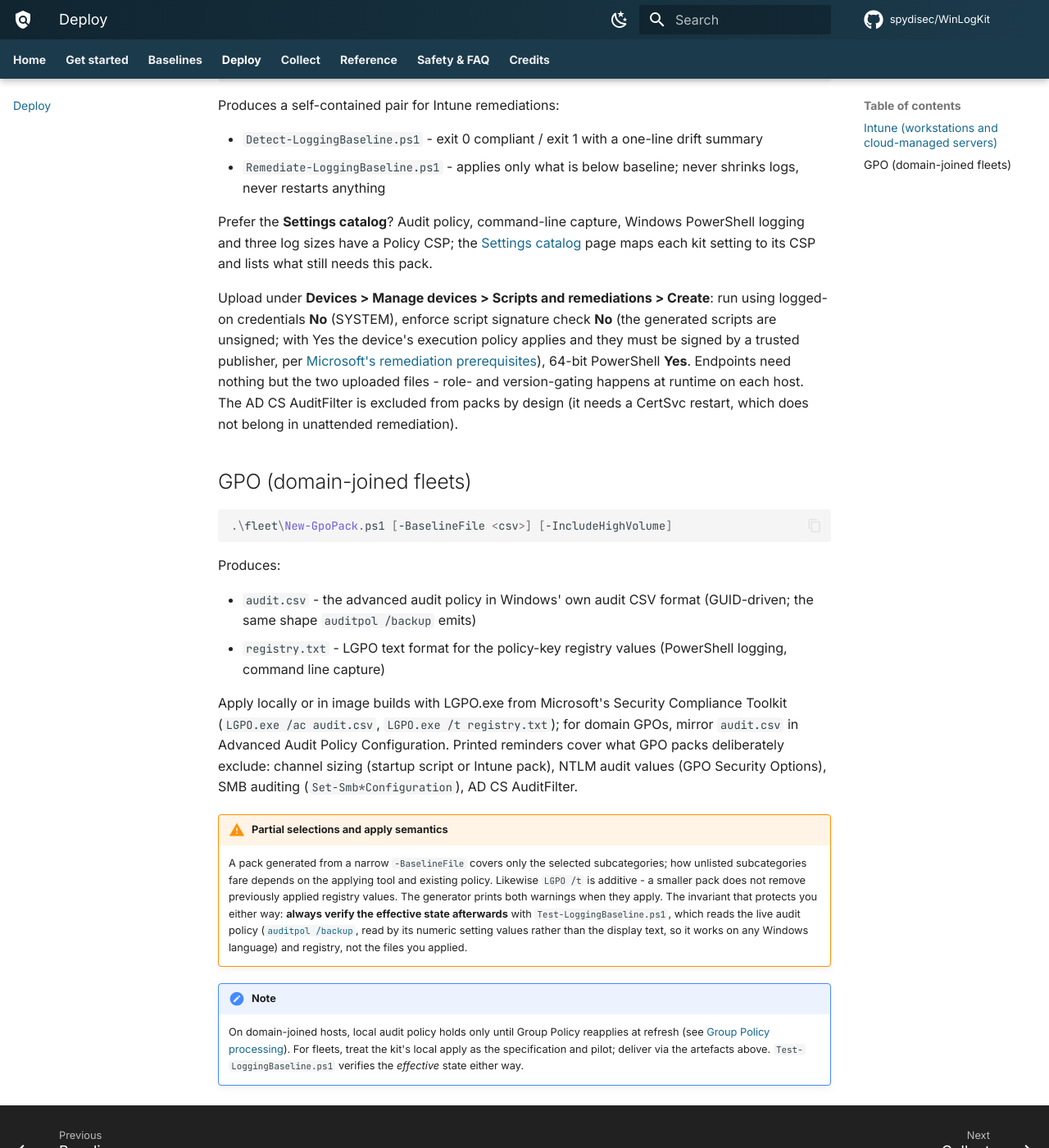
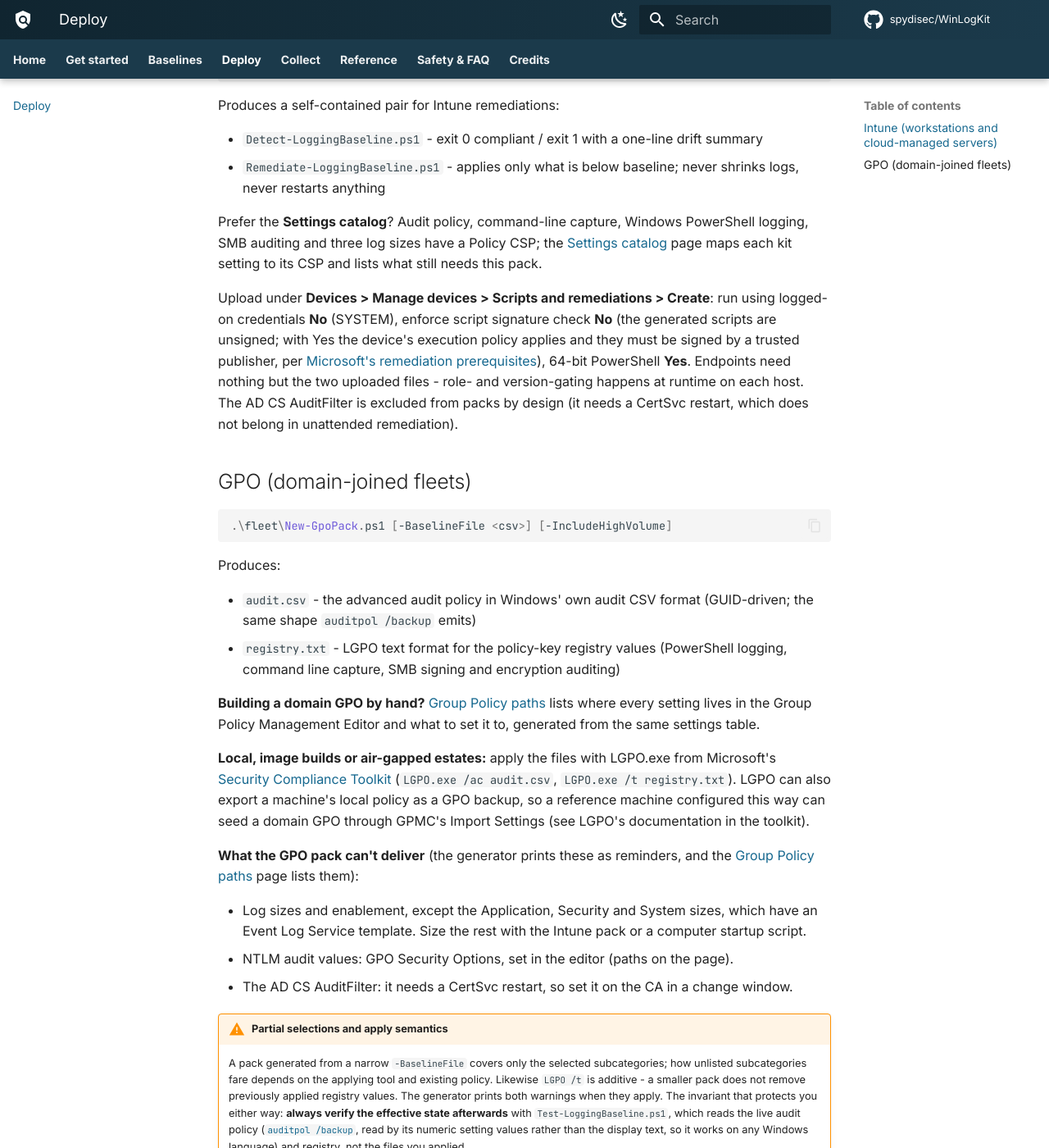
Before and after one commit to spydisec/WinLogKit, an MkDocs documentation site: the page built from docs/deployment.md, in a window 1280 px wide and 1400 px high, scrolled down 531 px. Shown: the whole window at 82% size. Built offline with MkDocs 1.6.1 and Material for MkDocs 9.7.7, drawn with Linux system fonts in a browser that asks for light colours; comment, search, counter and statistics services are not loaded.

Commit message:
Group Policy paths for every setting; SMB auditing in the GPO pack (#48) (#62)
A second generated page (Reference > Group Policy paths) lists where each
kit setting lives in a GPO and what to set it to, plus what Group Policy
can't deliver. It comes from the same curated map as the Settings catalog
page: tools\csp-map.psd1 becomes tools\policy-map.psd1 (CSP and Group
Policy per item) and Export-CspTable.ps1 becomes Export-PolicyTables.ps1
(both pages).

SMB signing/encryption auditing has Group Policy (Network > Lanman Server
/ Workstation) and CSPs (LanmanServer / LanmanWorkstation) on Windows 11
24H2 and Server 2025, so the Settings catalog page no longer lists it as
having no CSP, and the GPO pack's registry.txt now carries its policy
values.

Co-authored-by: Claude Opus 5.5 <noreply@anthropic.com>

```diff
--- a/docs/deployment.md
+++ b/docs/deployment.md
@@ -27,7 +27,8 @@ Produces a self-contained pair for Intune remediations:
   never shrinks logs, never restarts anything
 
 Prefer the **Settings catalog**? Audit policy, command-line capture,
-Windows PowerShell logging and three log sizes have a Policy CSP; the
+Windows PowerShell logging, SMB auditing and three log sizes have a
+Policy CSP; the
 [Settings catalog](intune-csp.md) page maps each kit setting to its CSP
 and lists what still needs this pack.
 
@@ -53,14 +54,31 @@ Produces:
 - `audit.csv` - the advanced audit policy in Windows' own audit CSV format
   (GUID-driven; the same shape `auditpol /backup` emits)
 - `registry.txt` - LGPO text format for the policy-key registry values
-  (PowerShell logging, command line capture)
+  (PowerShell logging, command line capture, SMB signing and encryption
+  auditing)
 
-Apply locally or in image builds with LGPO.exe from Microsoft's Security
-Compliance Toolkit (`LGPO.exe /ac audit.csv`, `LGPO.exe /t registry.txt`);
-for domain GPOs, mirror `audit.csv` in Advanced Audit Policy Configuration.
-Printed reminders cover what GPO packs deliberately exclude: channel
-sizing (startup script or Intune pack), NTLM audit values (GPO Security
-Options), SMB auditing (`Set-Smb*Configuration`), AD CS AuditFilter.
+**Building a domain GPO by hand?** [Group Policy paths](gpo-paths.md)
+lists where every setting lives in the Group Policy Management Editor and
+what to set it to, generated from the same settings table.
+
+**Local, image builds or air-gapped estates:** apply the files with
+LGPO.exe from Microsoft's
+[Security Compliance Toolkit](https://learn.microsoft.com/windows/security/operating-system-security/device-management/windows-security-configuration-framework/security-compliance-toolkit-10)
+(`LGPO.exe /ac audit.csv`, `LGPO.exe /t registry.txt`). LGPO can also
+export a machine's local policy as a GPO backup, so a reference machine
+configured this way can seed a domain GPO through GPMC's Import Settings
+(see LGPO's documentation in the toolkit).
+
+**What the GPO pack can't deliver** (the generator prints these as
+reminders, and the [Group Policy paths](gpo-paths.md) page lists them):
+
+- Log sizes and enablement, except the Application, Security and System
+  sizes, which have an Event Log Service template. Size the rest with the
+  Intune pack or a computer startup script.
+- NTLM audit values: GPO Security Options, set in the editor (paths on
+  the page).
+- The AD CS AuditFilter: it needs a CertSvc restart, so set it on the CA
+  in a change window.
 
 !!! warning "Partial selections and apply semantics"
     A pack generated from a narrow `-BaselineFile` covers only the selected
--- a/mkdocs.yml
+++ b/mkdocs.yml
@@ -78,6 +78,7 @@ nav:
       - Commands: commands.md
       - Settings: reference.md
       - Settings catalog: intune-csp.md
+      - Group Policy paths: gpo-paths.md
       - Coverage: mapping.md
   - Safety & FAQ: safety.md
   - Credits: credits.md
```
Also changed, not shown: CHANGELOG.md (+2 -1 lines), docs/commands.md (+3 -2 lines), docs/gpo-paths.md (added, +125 -0 lines), docs/intune-csp.md (+12 -9 lines), 6 other files.
